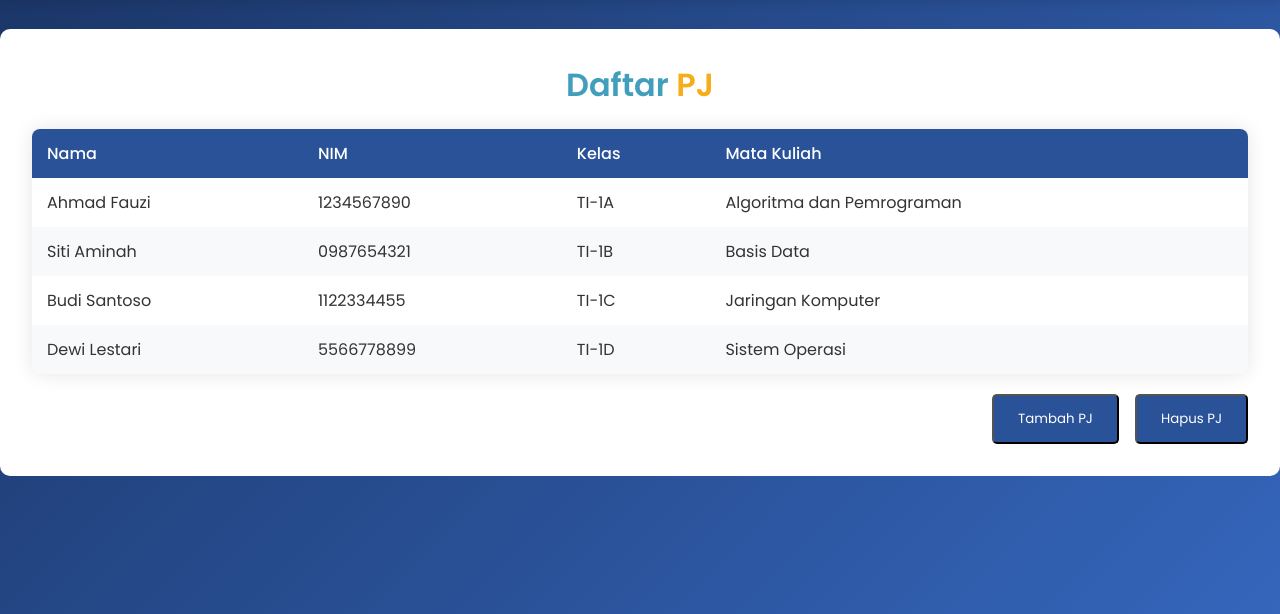
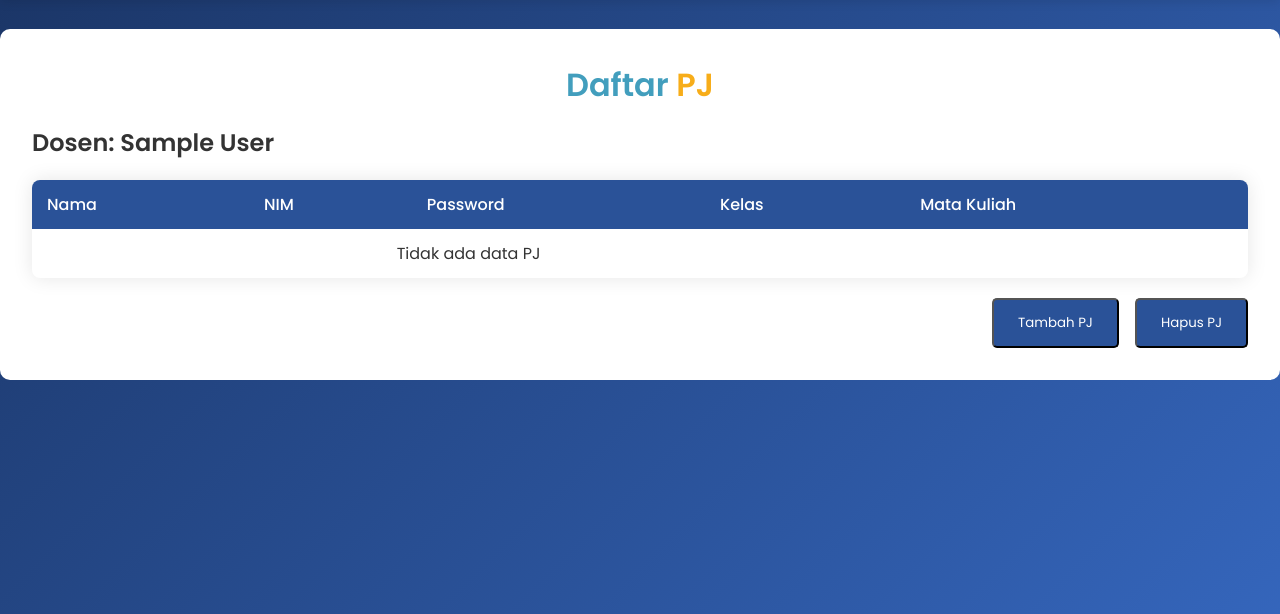
Before and after one commit to ZulhanF/SiBookan, a PHP site: page /daftarpj.php in a window 1280 px wide. Shown: the part 83-697 px from the top of the page. Run offline with PHP 8.4, Linux system fonts and the light colour scheme; the visitor is signed in with stand-in values (Sample User, id 1); tables that the repository leaves empty or names only in its code hold one stand-in row (values such as "Sample post"); a stand-in replaces the project's code that opens the database connection.

Commit message:
Add user login and PJ management functionality in daftarpj.php
Implemented user authentication with session management, allowing users to log in and manage 'penanggung jawab' (PJ) entries. Added form handling for PJ submission and deletion, along with dynamic data fetching from the database. Updated the HTML structure to display PJ data and improved user interaction with alert messages for successful operations.

```diff
--- a/daftarpj.php
+++ b/daftarpj.php
@@ -1,3 +1,66 @@
+<?php
+include "database.php";
+
+session_start();
+
+// Cek apakah user sudah login
+if (isset($_POST['login'])) {
+    $password = $_POST['password'];
+    $username = $_POST['username'];
+
+    $login = "SELECT * FROM dosen WHERE username='$username' AND password = '$password'";
+    $masuk = $db->query($login);
+
+    if ($masuk->num_rows > 0) {
+        $tabel = $masuk->fetch_assoc();
+        $_SESSION["username"] = $tabel["username"];
+        $_SESSION["nama"] = $tabel["nama_dosen"];
+        $_SESSION["is_login"] = true;
+        header("Location: daftarpj.php");
+        exit();
+    } else {
+        $error_message = "Username atau password salah!";
+    }
+}
+
+// Handle form submissions
+if ($_SERVER["REQUEST_METHOD"] == "POST") {
+    if (isset($_POST['submit_pj'])) {
+        $nama = mysqli_real_escape_string($db, $_POST['nama']);
+        $nim = mysqli_real_escape_string($db, $_POST['nim']);
+        $password = mysqli_real_escape_string($db, $_POST['password']);
+        $kelas = mysqli_real_escape_string($db, $_POST['kelas']);
+        $matkul = mysqli_real_escape_string($db, $_POST['matakuliah']);
+        $dosen = mysqli_real_escape_string($db, $_SESSION["nama"]);
+
+        $sql = "INSERT INTO penanggung_jawab (nama, nim, password, kelas, matkul, dosen) VALUES ('$nama', '$nim', '$password', '$kelas', '$matkul', '$dosen')";
+
+        if (mysqli_query($db, $sql)) {
+            echo "<script>alert('PJ berhasil ditambahkan!');</script>";
+        } else {
+            echo "<script>alert('Error: " . mysqli_error($db) . "');</script>";
+        }
+    }
+
+    if (isset($_POST['delete_pj'])) {
+        $nim = mysqli_real_escape_string($db, $_POST['deleteNim']);
+        $dosen = mysqli_real_escape_string($db, $_SESSION["nama"]);
+
+        $sql = "DELETE FROM penanggung_jawab WHERE nim = '$nim' AND dosen = '$dosen'";
+
+        if (mysqli_query($db, $sql)) {
+            echo "<script>alert('PJ berhasil dihapus!');</script>";
+        } else {
+            echo "<script>alert('Error: " . mysqli_error($db) . "');</script>";
+        }
+    }
+}
+
+// Fetch data from penanggung_jawab table for logged in dosen only
+$dosen = mysqli_real_escape_string($db, $_SESSION["nama"]);
+$sql = "SELECT * FROM penanggung_jawab WHERE dosen = '$dosen'";
+$result = mysqli_query($db, $sql);
+?>
 <!DOCTYPE html>
 <html lang="en">
 
@@ -288,41 +351,35 @@
     </header>
     <section>
         <div class="container">
+
             <h1>Daftar <span style="color: #f7ad19;">PJ</span></h1>
+            <h2>Dosen: <?php echo $_SESSION["nama"]; ?></h2>
             <table>
                 <thead>
                     <tr>
                         <th>Nama</th>
                         <th>NIM</th>
+                        <th>Password</th>
                         <th>Kelas</th>
                         <th>Mata Kuliah</th>
                     </tr>
                 </thead>
                 <tbody>
-                    <tr>
-                        <td>Ahmad Fauzi</td>
-                        <td>1234567890</td>
-                        <td>TI-1A</td>
-                        <td>Algoritma dan Pemrograman</td>
-                    </tr>
-                    <tr>
-                        <td>Siti Aminah</td>
-                        <td>0987654321</td>
-                        <td>TI-1B</td>
-                        <td>Basis Data</td>
-                    </tr>
-                    <tr>
-                        <td>Budi Santoso</td>
-                        <td>1122334455</td>
-                        <td>TI-1C</td>
-                        <td>Jaringan Komputer</td>
-                    </tr>
-                    <tr>
-                        <td>Dewi Lestari</td>
-                        <td>5566778899</td>
-                        <td>TI-1D</td>
-                        <td>Sistem Operasi</td>
-                    </tr>
+                    <?php
+                    if (mysqli_num_rows($result) > 0) {
+                        while($row = mysqli_fetch_assoc($result)) {
+                            echo "<tr>";
+                            echo "<td>" . $row['nama'] . "</td>";
+                            echo "<td>" . $row['nim'] . "</td>";
+                            echo "<td>" . $row['password'] . "</td>";
+                            echo "<td>" . $row['kelas'] . "</td>";
+                            echo "<td>" . $row['matkul'] . "</td>";
+                            echo "</tr>";
+                        }
+                    } else {
+                        echo "<tr><td colspan='4' style='text-align: center;'>Tidak ada data PJ</td></tr>";
+                    }
+                    ?>
                 </tbody>
             </table>
 
@@ -332,8 +389,12 @@
             </div>
 
             <div id="pjForm" style="display: none;">
-                <form>
+                <form method="POST" action="">
                     <button type="button" class="close-btn" onclick="toggleForm()">&times;</button>
+                    <div style="margin-bottom: 15px;">
+                        <label for="nama" style="display: block; margin-bottom: 5px;">Nama:</label>
+                        <input type="text" id="nama" name="nama" required style="width: 100%; padding: 8px; border: 1px solid #ddd; border-radius: 4px;">
+                    </div>
                     <div style="margin-bottom: 15px;">
                         <label for="nim" style="display: block; margin-bottom: 5px;">NIM:</label>
                         <input type="text" id="nim" name="nim" required style="width: 100%; padding: 8px; border: 1px solid #ddd; border-radius: 4px;">
@@ -343,21 +404,26 @@
                         <input type="password" id="password" name="password" required style="width: 100%; padding: 8px; border: 1px solid #ddd; border-radius: 4px;">
                     </div>
                     <div style="margin-bottom: 15px;">
+                        <label for="kelas" style="display: block; margin-bottom: 5px;">Kelas:</label>
+                        <input type="text" id="kelas" name="kelas" required style="width: 100%; padding: 8px; border: 1px solid #ddd; border-radius: 4px;">
+                    </div>
+                    <div style="margin-bottom: 15px;">
                         <label for="matakuliah" style="display: block; margin-bottom: 5px;">Mata Kuliah:</label>
                         <input type="text" id="matakuliah" name="matakuliah" required style="width: 100%; padding: 8px; border: 1px solid #ddd; border-radius: 4px;">
                     </div>
-                    <button type="submit" class="button">Submit</button>
+
+                    <button type="submit" name="submit_pj" class="button">Submit</button>
                 </form>
             </div>
 
             <div id="deleteForm" style="display: none;">
-                <form>
+                <form method="POST" action="">
                     <button type="button" class="close-btn" onclick="toggleDeleteForm()">&times;</button>
                     <div style="margin-bottom: 15px;">
                         <label for="deleteNim" style="display: block; margin-bottom: 5px;">NIM PJ yang akan dihapus:</label>
                         <input type="text" id="deleteNim" name="deleteNim" required style="width: 100%; padding: 8px; border: 1px solid #ddd; border-radius: 4px;">
                     </div>
-                    <button type="submit" class="button">Hapus</button>
+                    <button type="submit" name="delete_pj" class="button">Hapus</button>
                 </form>
             </div>
 
--- a/login.php
+++ b/login.php
@@ -15,7 +15,7 @@
     if ($masuk->num_rows > 0) {
         $tabel = $masuk->fetch_assoc();
         $_SESSION["username"] = $tabel["username"];
-        $_SESSION["nama"] = $tabel["nama"];
+        $_SESSION["nama"] = $tabel["nama_dosen"];
         $_SESSION["is_login"] = true;
         header("Location: home.php");
         exit();
```
